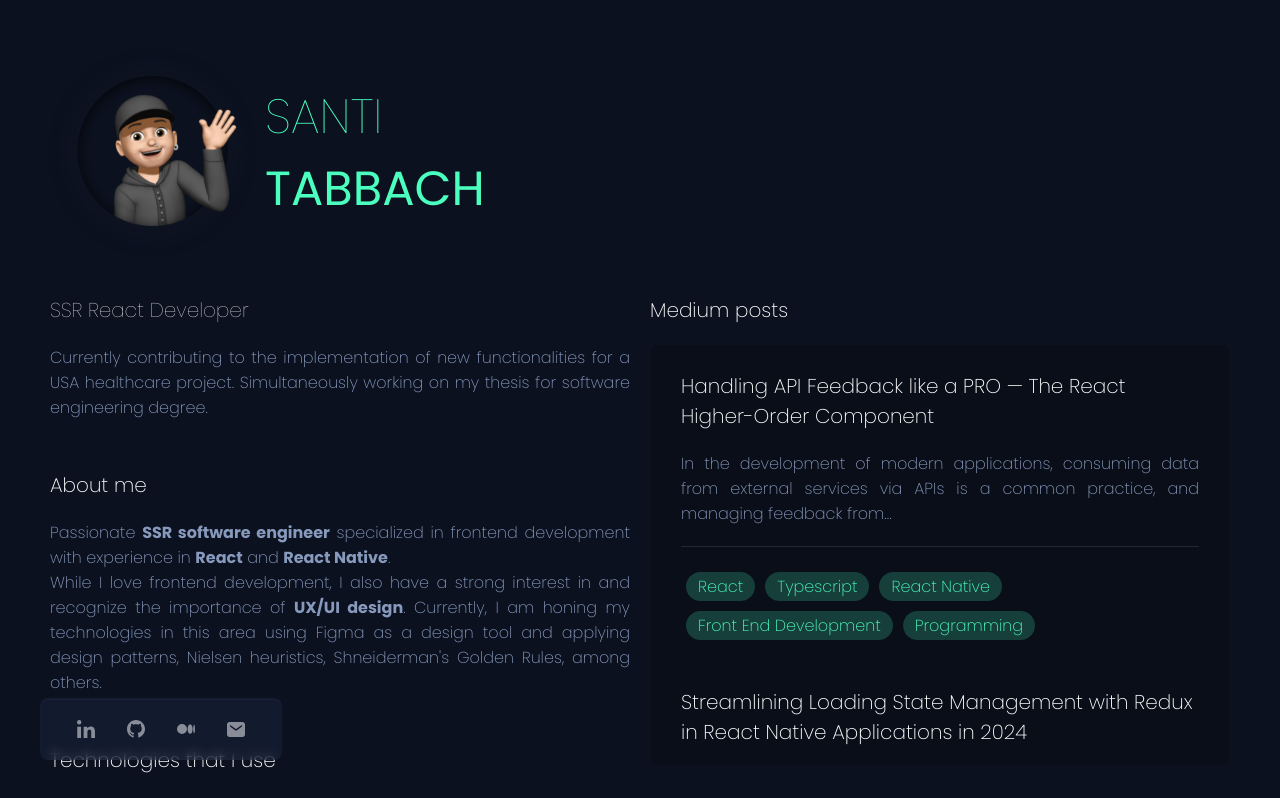
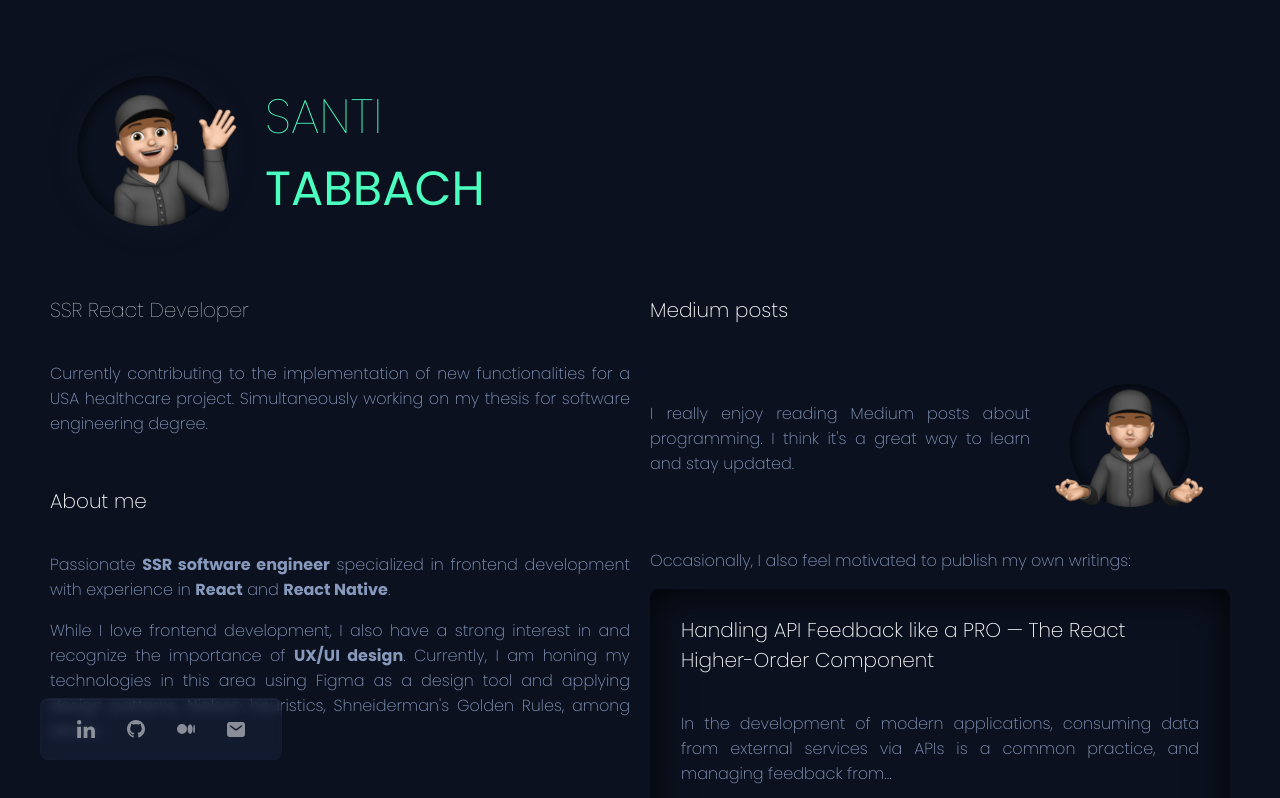
Before and after one commit to SantiTabbach/portfolio, a React (Vite) app: page / in a window 1280 px wide. Shown: the top 798 px of the page. Built offline with nearby package versions, Linux system fonts and the light colour scheme.

Commit message:
Medium posts improvements & new avatar

```diff
--- a/src/App.tsx
+++ b/src/App.tsx
@@ -40,11 +40,7 @@ const LeftColumn = () => (
   </>
 );
 
-const RightColumn = () => (
-  <Section title="Medium posts">
-    <MediumPosts />
-  </Section>
-);
+const RightColumn = () => <MediumPosts />;
 
 function App() {
   return (
--- a/src/components/common/typography/Typography.css
+++ b/src/components/common/typography/Typography.css
@@ -9,7 +9,6 @@
 }
 
 .paragraph {
-  margin: 0;
   font-size: 16px;
   text-align: justify;
 }
--- a/src/components/mediumPosts/MediumPosts.tsx
+++ b/src/components/mediumPosts/MediumPosts.tsx
@@ -1,8 +1,11 @@
 import { TMediumPost } from "../../models";
-import { RegularList } from "../common";
+import { RegularList, Section, Typography } from "../common";
 import { PostListItem } from "./components";
 import { MEDIUM_POSTS } from "./const";
-import { MediumPostsContainer } from "./styled";
+import { MediumPostsContainer, Description, Avatar } from "./styled";
+import PeaceAvatar from "../../assets/avatars/peace-avatar.png";
+
+const { Paragraph } = Typography;
 
 interface IPostListItem {
   post: TMediumPost;
@@ -11,6 +14,19 @@ interface IPostListItem {
 
 const MediumPosts = () => {
   return (
+    <Section title="Medium posts">
+      <Description>
+        <div>
+          <Paragraph>
+            I really enjoy reading Medium posts about programming. I think it's
+            a great way to learn and stay updated.
+          </Paragraph>
+        </div>
+        <Avatar src={PeaceAvatar} />
+      </Description>
+      <Paragraph>
+        Occasionally, I also feel motivated to publish my own writings:
+      </Paragraph>
       <MediumPostsContainer>
         <RegularList<TMediumPost, IPostListItem>
           items={MEDIUM_POSTS}
@@ -18,6 +34,7 @@ const MediumPosts = () => {
           itemComponent={PostListItem}
         />
       </MediumPostsContainer>
+    </Section>
   );
 };
 
--- a/src/components/mediumPosts/components/styled/PostListItem.ts
+++ b/src/components/mediumPosts/components/styled/PostListItem.ts
@@ -27,6 +27,7 @@ export const TopicElement = styled.div`
   max-width: 200px;
   white-space: nowrap;
   p {
+    margin: 0;
     overflow: hidden;
     text-overflow: ellipsis;
   }
--- /dev/null
+++ b/src/components/mediumPosts/styled/MediumPosts.ts
@@ -0,0 +1,25 @@
+import styled from "styled-components";
+
+export const MediumPostsContainer = styled.div`
+  max-height: 400px;
+  overflow: auto;
+  border-radius: 8px;
+  padding: 10px;
+  box-shadow: inset 0 4px 40px 0 rgba(0, 0, 0, 0.8);
+`;
+
+export const Description = styled.div`
+  display: flex;
+  flex-direction: row;
+  align-items: center;
+
+  @media (max-width: 481px) {
+    flex-direction: column;
+  }
+`;
+
+export const Avatar = styled.img`
+  width: 150px;
+  height: 136.6px;
+  margin: 25px;
+`;
--- a/src/components/mediumPosts/styled/MediumPostsContainer.ts
+++ /dev/null
@@ -1,9 +0,0 @@
-import styled from "styled-components";
-
-export const MediumPostsContainer = styled.div`
-  max-height: 400px;
-  overflow: auto;
-  background-color: #090e19;
-  border-radius: 8px;
-  padding: 10px;
-`;
--- a/src/components/mediumPosts/styled/index.ts
+++ b/src/components/mediumPosts/styled/index.ts
@@ -1 +1 @@
-export * from "./MediumPostsContainer";
+export * from "./MediumPosts";
```
Also changed, not shown: src/assets/avatars/mac.png (deleted), src/assets/avatars/peace-avatar.png (added). Lines whose indentation alone changed are shown as unchanged.
